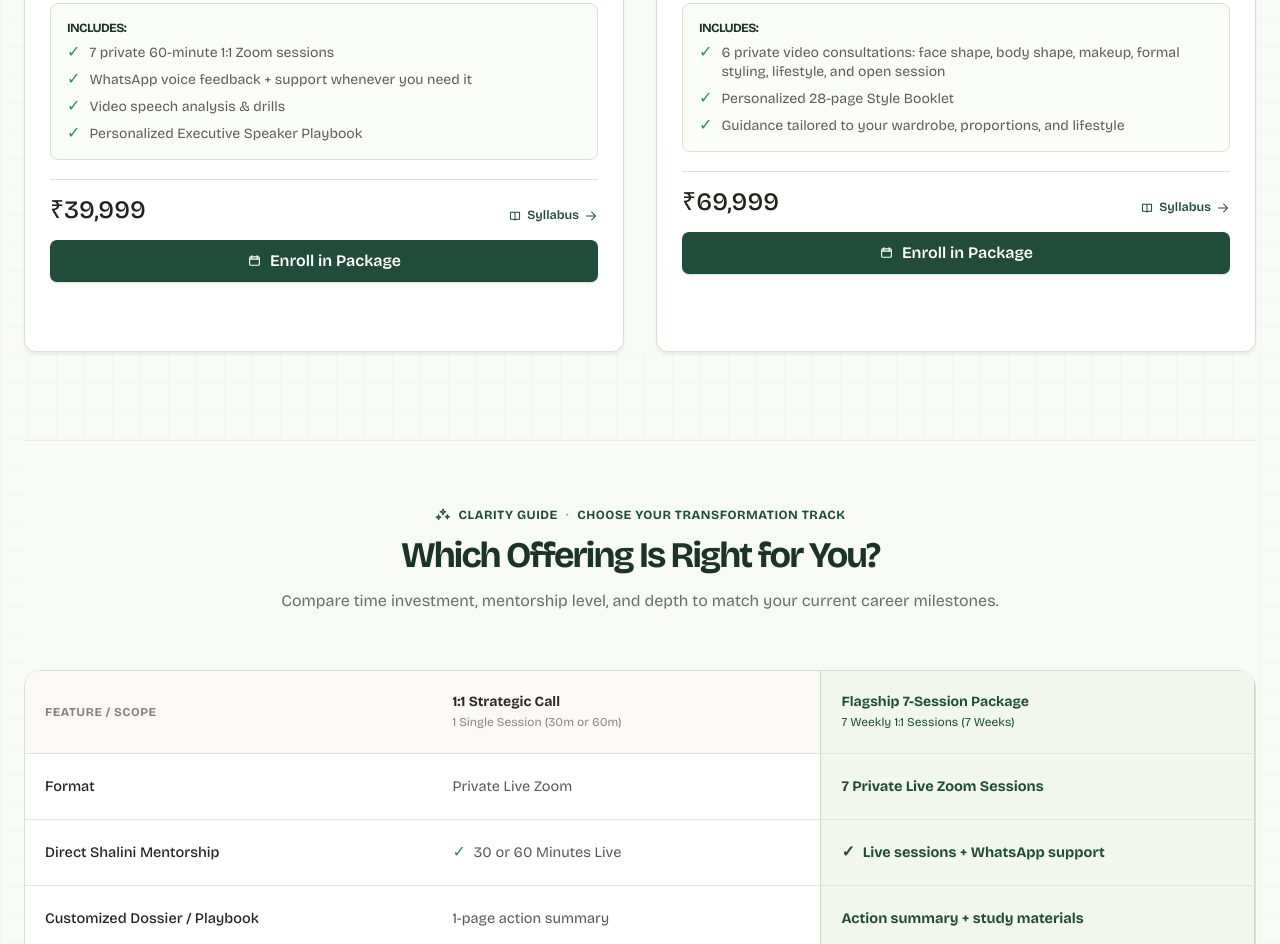
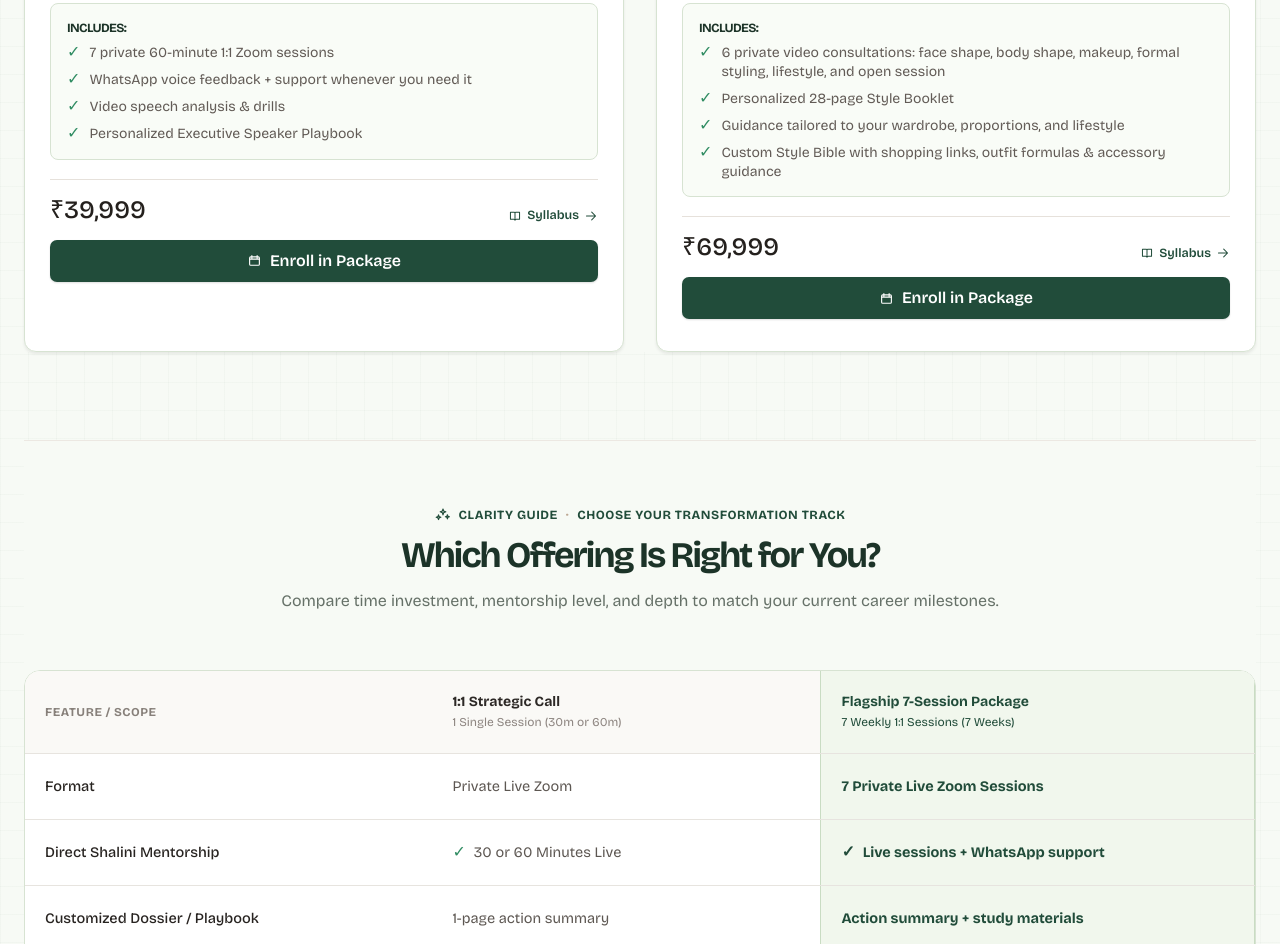
Before and after one commit to jayantc1011/sr, a plain HTML site: page services.html in a window 1280 px wide. Shown: the part 2728-3672 px from the top of the page. Drawn offline with nearby package versions, Linux system fonts and the light colour scheme.

Commit message:
Restore fourth point in style package card

```diff
--- a/services.html
+++ b/services.html
@@ -402,6 +402,7 @@
                     <li><span class="package-check">✓</span><span>6 private video consultations: face shape, body shape, makeup, formal styling, lifestyle, and open session</span></li>
                     <li><span class="package-check">✓</span><span>Personalized 28-page Style Booklet</span></li>
                     <li><span class="package-check">✓</span><span>Guidance tailored to your wardrobe, proportions, and lifestyle</span></li>
+                    <li><span class="package-check">✓</span><span>Custom Style Bible with shopping links, outfit formulas &amp; accessory guidance</span></li>
                   </ul>
                 </div>
 
```
